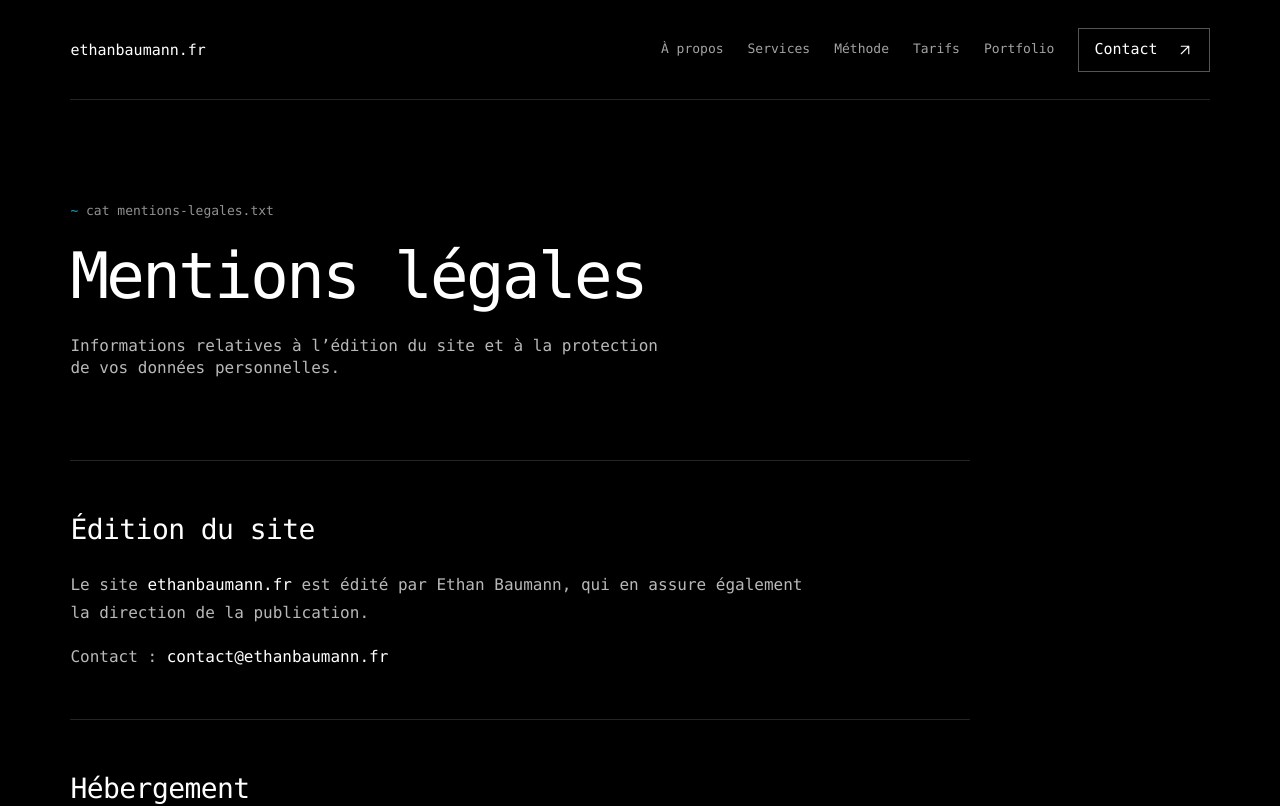
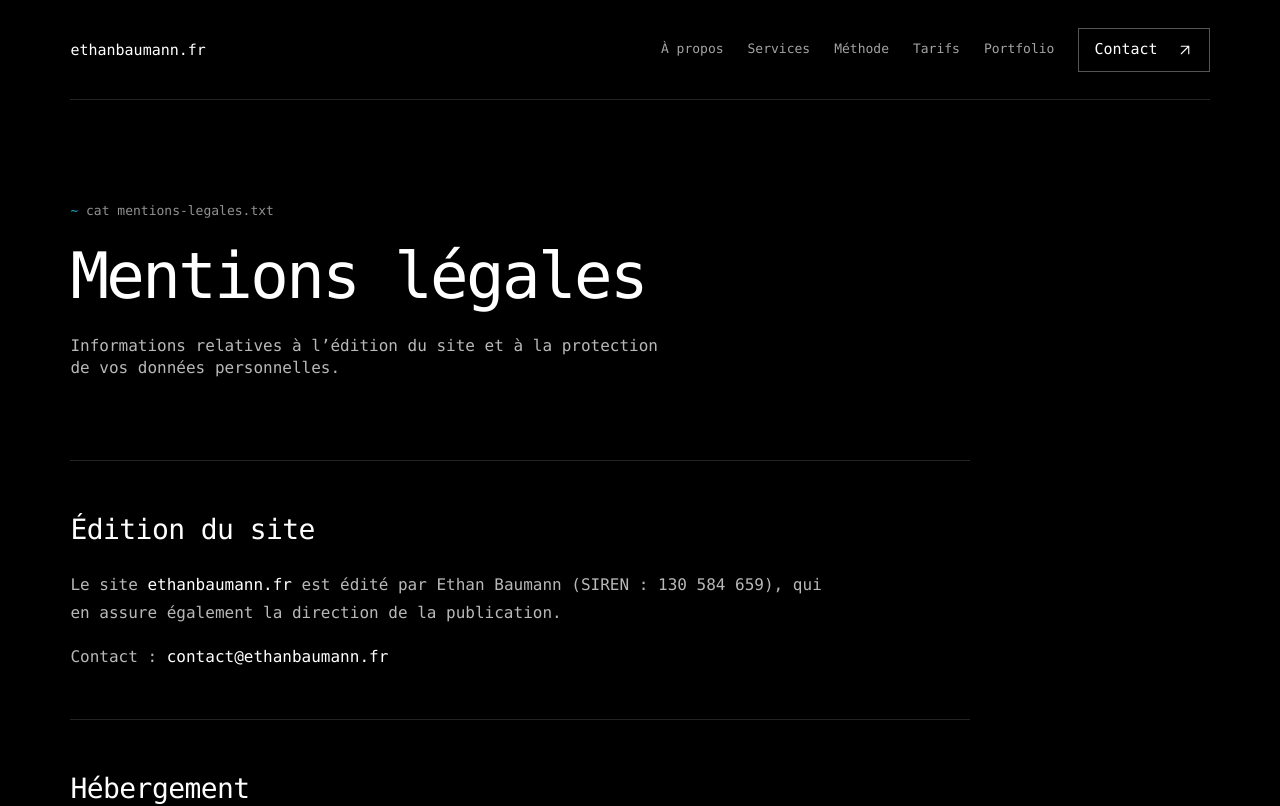
Before and after one commit to ethan-bmn/ethanbaumann.fr, a Nuxt app: page /mentions-legales in a window 1280 px wide. Shown: the top 806 px of the page. Built offline with nearby package versions, Linux system fonts and the light colour scheme.

Commit message:
Feat: Add SIREN number

```diff
--- a/app/pages/mentions-legales.vue
+++ b/app/pages/mentions-legales.vue
@@ -30,7 +30,7 @@ useHead({
     <div class="legal-content">
       <section aria-labelledby="publisher-title">
         <h2 id="publisher-title">Édition du site</h2>
-        <p>Le site <a href="https://ethanbaumann.fr">ethanbaumann.fr</a> est édité par Ethan Baumann, qui en assure également la direction de la publication.</p>
+        <p>Le site <a href="https://ethanbaumann.fr">ethanbaumann.fr</a> est édité par Ethan Baumann (SIREN : 130 584 659), qui en assure également la direction de la publication.</p>
         <p>Contact : <a href="mailto:contact@ethanbaumann.fr">contact@ethanbaumann.fr</a></p>
       </section>
 
```
